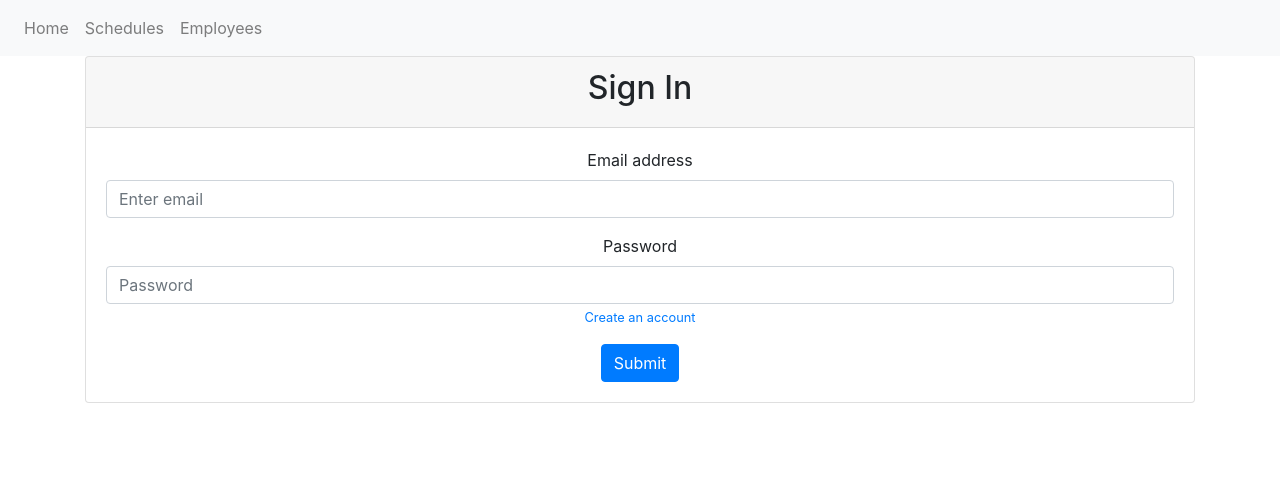
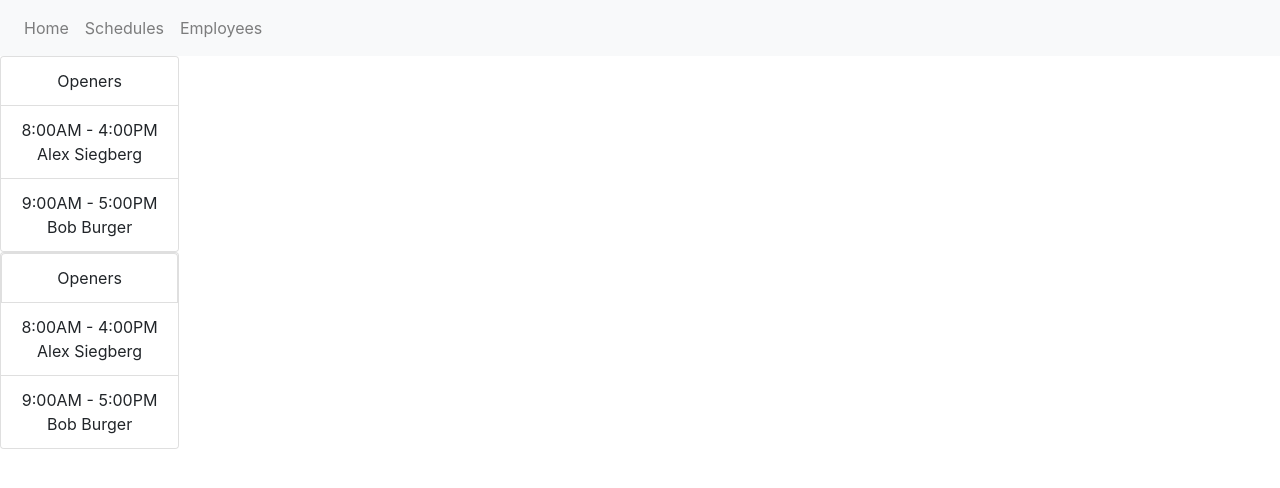
Before and after one commit to Alexx/employee-scheduler, a React (Create React App) app: page / in a window 1280 px wide. Shown: the top 488 px of the page. Built offline with nearby package versions, Linux system fonts and the light colour scheme.

Commit message:
Generate scheduled employees dynimally.

```diff
--- a/package.json
+++ b/package.json
@@ -4,6 +4,7 @@
   "private": true,
   "dependencies": {
     "bootstrap": "^4.3.1",
+    "moment": "^2.24.0",
     "react": "^16.9.0",
     "react-bootstrap": "^1.0.0-beta.12",
     "react-dom": "^16.9.0",
--- a/src/App.js
+++ b/src/App.js
@@ -4,14 +4,14 @@ import { Row, Col, Container } from "react-bootstrap";
 import Navibar from "./components/Navibar";
 import AddEmployeeForm from "./components/AddEmployeeForm";
 import SignInSignUp from "./components/SignInSignUp";
+import Schedule from "./components/Schedule";
 
 function App() {
   return (
     <div className="App">
       <Navibar />
-      <Container>
-        <SignInSignUp />
-      </Container>
+
+      <Schedule />
     </div>
   );
 }
--- a/src/components/Schedule.js
+++ b/src/components/Schedule.js
@@ -1,43 +1,85 @@
 import React from "react";
 import { Card, ListGroup } from "react-bootstrap";
 import { v4 } from "uuid";
+import Moment from "moment";
 
 const initialState = {
-  scheduledEmployees: {
-    [v4()]: {
-      firstName: "Alex",
-      lastName: "Siegberg",
-      monAvaFrom: 800,
-      monAvaTo: 2400,
-      tueAvaFrom: 800,
-      tueAvaTo: 2400,
-      wedAvaFrom: 800,
-      wedAvaTo: 2400,
-      thuAvaFrom: 800,
-      thuAvaTo: 2400,
-      friAvaFrom: 800,
-      friAvaTo: 2400,
-      satAvaFrom: 800,
-      satAvaTo: 2400,
-      sunAvaFrom: 800,
-      sunAvaTo: 2400
+  employees: {
+    monEmployees: {
+      [v4()]: {
+        firstName: "Alex",
+        lastName: "Siegberg",
+        startTime: "08:00:00",
+        endTime: "16:00:00"
+      },
+      [v4()]: {
+        firstName: "Bob",
+        lastName: "Burger",
+        startTime: "09:00:00",
+        endTime: "17:00:00"
+      }
+    },
+    tueEmployees: {
+      [v4()]: {
+        firstName: "Alex",
+        lastName: "Siegberg",
+        startTime: "08:00:00",
+        endTime: "16:00:00"
+      },
+      [v4()]: {
+        firstName: "Bob",
+        lastName: "Burger",
+        startTime: "09:00:00",
+        endTime: "17:00:00"
+      }
     }
   }
 };
 
-let employeeList = [];
-for (let id in initialState) {
-  employeeList.push(
-    <ListGroup.Item></ListGroup.Item>
-  )
+const convert = time => {
+  return Moment(time, "HH:mm:ss").format("h:mmA");
+};
+
+let monEmployeeList = [];
+let tueEmployeeList = [];
+for (let id in initialState.employees.monEmployees) {
+  monEmployeeList.push(
+    <ListGroup.Item>
+      {`
+      ${convert(initialState.employees.monEmployees[id].startTime)} -
+      ${convert(initialState.employees.monEmployees[id].endTime)}
+      ${initialState.employees.monEmployees[id].firstName}
+      ${initialState.employees.monEmployees[id].lastName}
+      `}
+    </ListGroup.Item>
+  );
+}
+
+for (let id in initialState.employees.tueEmployees) {
+  tueEmployeeList.push(
+    <ListGroup.Item>
+      {`
+      ${convert(initialState.employees.tueEmployees[id].startTime)} -
+      ${convert(initialState.employees.tueEmployees[id].endTime)}
+      ${initialState.employees.tueEmployees[id].firstName}
+      ${initialState.employees.tueEmployees[id].lastName}
+      `}
+    </ListGroup.Item>
+  );
 }
 
 function Schedule() {
   return (
     <div>
-      <Card>
-        <Card.Header>Monday</Card.Header>
-        <ListGroup variant="flush">{employeeList}</ListGroup>
+      <Card style={{ width: "14%" }}>
+        <ListGroup variant="flush">
+          <ListGroup.Item>Openers</ListGroup.Item>
+          {monEmployeeList}
+        </ListGroup>
+      </Card>
+      <Card style={{ width: "14%" }}>
+        <ListGroup.Item>Openers</ListGroup.Item>
+        <ListGroup variant="flush">{tueEmployeeList}</ListGroup>
       </Card>
     </div>
   );
```
Also changed, not shown: 1 other file (tests, documents, lock files or other folders).
